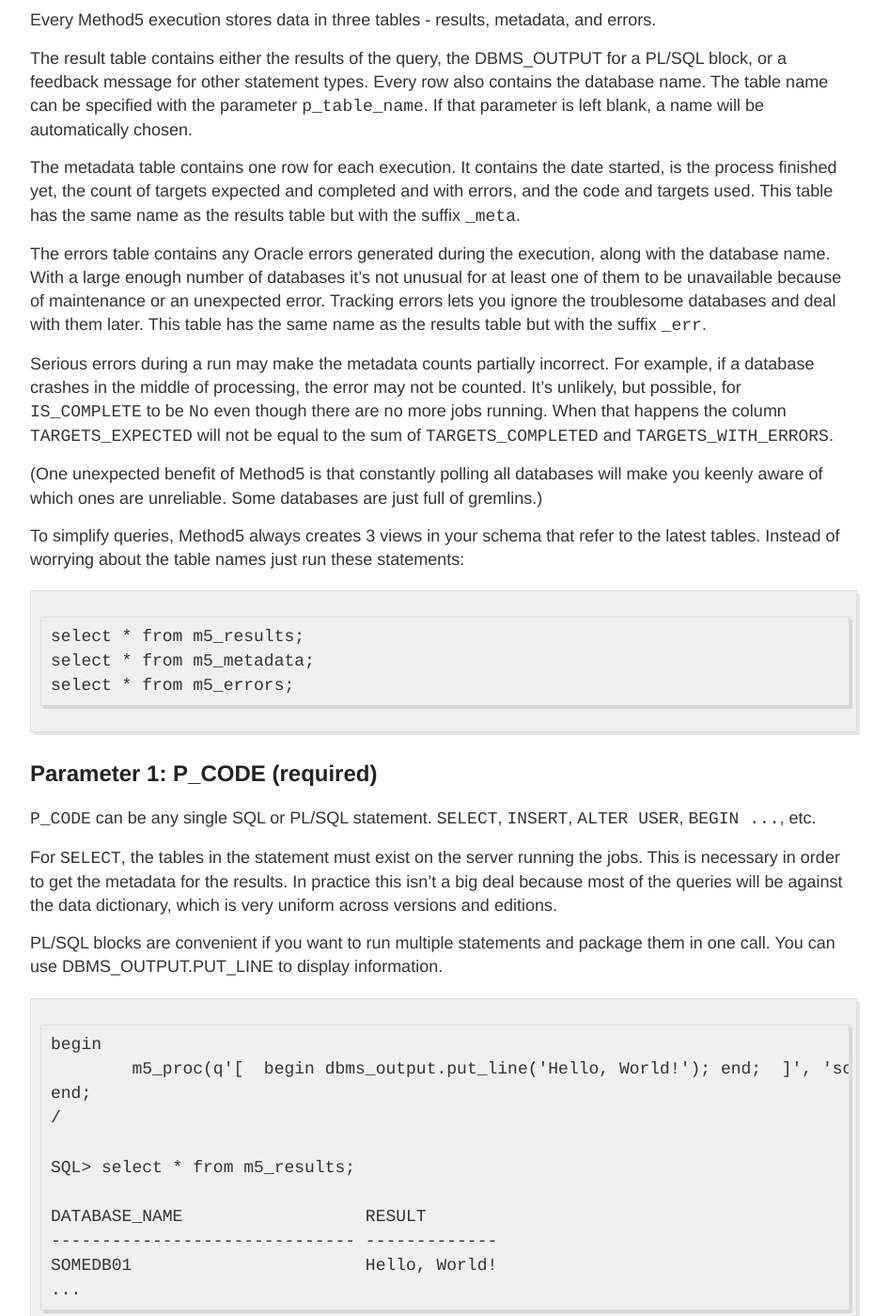
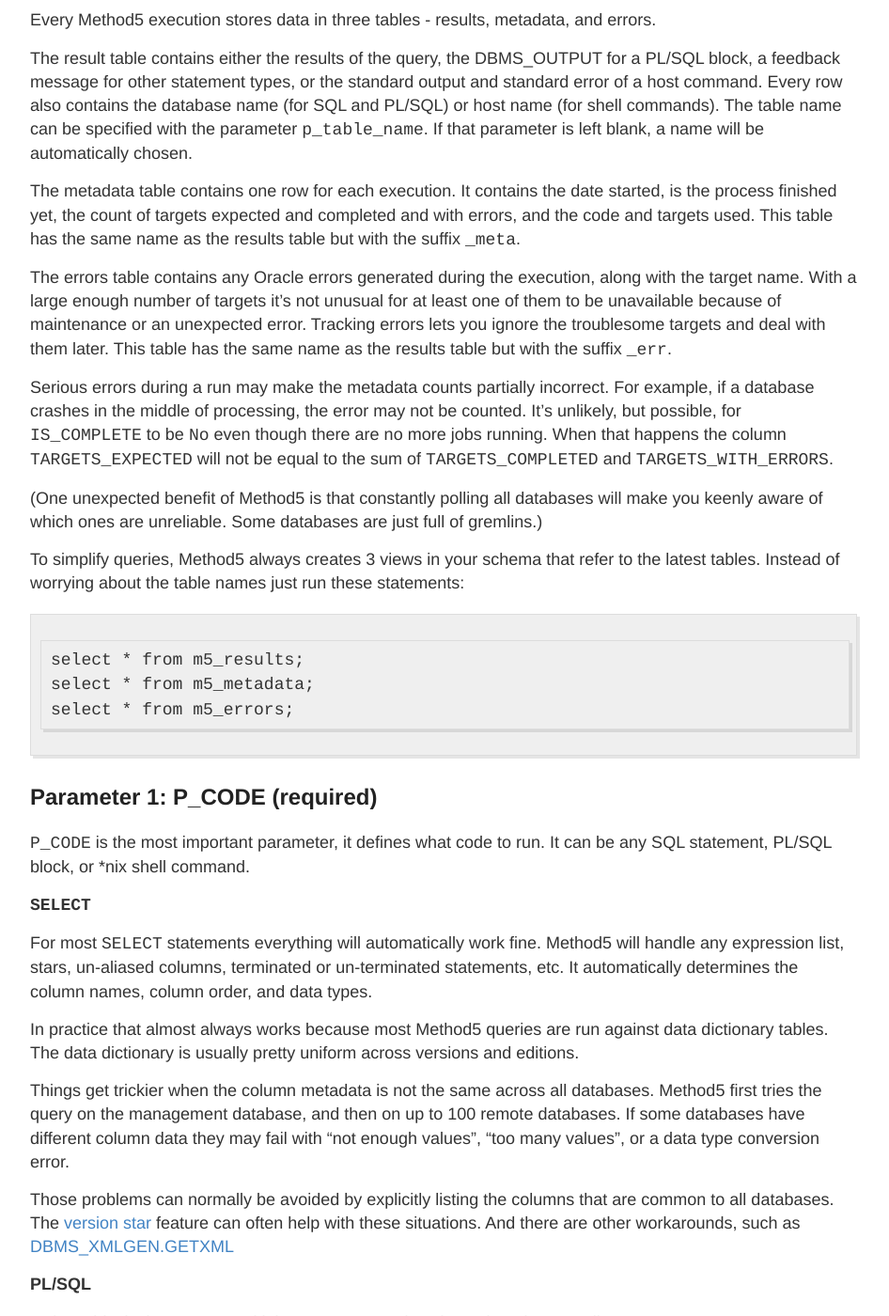
Before and after one commit to method5/method5.github.io, a Jekyll site: the page built from user_guide.md, in a window 1280 px wide and 1400 px high, scrolled down 3513 px. Shown: the whole window at 94% size, without its empty margins (168-1114 px from the left). Built offline with Jekyll 4.4.1, drawn with Linux system fonts in a browser that asks for light colours; some of the changed text lies outside the part shown.

Commit message:
Added shell script feature, other minor cleanup.

```diff
--- a/user_guide.md
+++ b/user_guide.md
@@ -36,7 +36,7 @@ title: Method5 User Guide
 
 ## Introduction to Method5
 
-Method5 extends Oracle SQL to allow parallel remote execution.  It lets administrators easily run SQL statements quickly and securely on hundreds of databases.
+Method5 extends Oracle SQL to allow parallel remote execution.  It lets administrators easily run SQL statements, PL/SQL blocks, and Unix shell commands quickly and securely on hundreds of databases.
 
 Running statements simultaneously on all your databases can be as easy as this:  `select * from table(m5('select * from dual'));`  Statements are processed in parallel and will start returning relational data in seconds.  The program works in any SQL IDE and users do not need to worry about agents, plugins, or configuration files.
 
@@ -58,11 +58,11 @@ With Method5 you will be able to perform some administration tasks orders of mag
 
 ## Feature Summary
 
-Method5 can be called as a function, `M5`, or a procedure, `M5_PROC`.  Each run creates three tables  to hold the results, metadata, and errors.  Those tables can be referenced using the views M5_RESULTS, M5_METADATA, and M5_ERRORS.
+Method5 can be called as a function, `M5`, or a procedure, `M5_PROC`.  Each run creates three tables to hold the results, metadata, and errors.  Those tables can be referenced using the views M5_RESULTS, M5_METADATA, and M5_ERRORS.
 
 Method5 parameters (the function version supports P_CODE, P_TARGETS, and P_RUN_AS_SYS):
 
-* P_CODE (required) - Any SQL or PL/SQL statement.
+* P_CODE (required) - Any SQL statement, PL/SQL statement, or Linux/Unix shell script.
 * P_TARGETS (optional, defaults to all databases) - Can be either a comma-separated list (of database names, hosts, lifecycles, or lines of business) or a query that returns database names.
 * P_TABLE_NAME (optional, defaults to auto-generated name) - The base name for the results, _META, and _ERR tables.
 * P_TABLE_EXISTS_ACTION (optional, defaults to ERROR) - One of ERROR, APPEND, DELETE, or DROP.
@@ -125,11 +125,11 @@ Use the `q'[` syntax to embed SQL statements without needing to escape quotation
 
 Every Method5 execution stores data in three tables - results, metadata, and errors.
 
-The result table contains either the results of the query, the DBMS_OUTPUT for a PL/SQL block, or a feedback message for other statement types.  Every row also contains the database name.  The table name can be specified with the parameter `p_table_name`.  If that parameter is left blank, a name will be automatically chosen.
+The result table contains either the results of the query, the DBMS_OUTPUT for a PL/SQL block, a feedback message for other statement types, or the standard output and standard error of a host command.  Every row also contains the database name (for SQL and PL/SQL) or host name (for shell commands).  The table name can be specified with the parameter `p_table_name`.  If that parameter is left blank, a name will be automatically chosen.
 
 The metadata table contains one row for each execution.  It contains the date started, is the process finished yet, the count of targets expected and completed and with errors, and the code and targets used.  This table has the same name as the results table but with the suffix `_meta`.
 
-The errors table contains any Oracle errors generated during the execution, along with the database name.  With a large enough number of databases it's not unusual for at least one of them to be unavailable because of maintenance or an unexpected error.  Tracking errors lets you ignore the troublesome databases and deal with them later.  This table has the same name as the results table but with the suffix `_err`.
+The errors table contains any Oracle errors generated during the execution, along with the target name.  With a large enough number of targets it's not unusual for at least one of them to be unavailable because of maintenance or an unexpected error.  Tracking errors lets you ignore the troublesome targets and deal with them later.  This table has the same name as the results table but with the suffix `_err`.
 
 Serious errors during a run may make the metadata counts partially incorrect.  For example, if a database crashes in the middle of processing, the error may not be counted.  It's unlikely, but possible, for `IS_COMPLETE` to be `No` even though there are no more jobs running.  When that happens the column `TARGETS_EXPECTED` will not be equal to the sum of `TARGETS_COMPLETED` and `TARGETS_WITH_ERRORS`.
 
@@ -146,11 +146,21 @@ To simplify queries, Method5 always creates 3 views in your schema that refer to
 
 ## Parameter 1: P_CODE (required)
 
-`P_CODE` can be any single SQL or PL/SQL statement.  `SELECT`, `INSERT`, `ALTER USER`, `BEGIN ...`, etc.
+`P_CODE` is the most important parameter, it defines what code to run.  It can be any SQL statement, PL/SQL block, or *nix shell command.
 
-For `SELECT`, the tables in the statement must exist on the server running the jobs.  This is necessary in order to get the metadata for the results.  In practice this isn't a big deal because most of the queries will be against the data dictionary, which is very uniform across versions and editions.
+**`SELECT`**
 
-PL/SQL blocks are convenient if you want to run multiple statements and package them in one call.  You can use DBMS_OUTPUT.PUT_LINE to display information.
+For most `SELECT` statements everything will automatically work fine.  Method5 will handle any expression list, stars, un-aliased columns, terminated or un-terminated statements, etc.  It automatically determines the column names, column order, and data types.
+
+In practice that almost always works because most Method5 queries are run against data dictionary tables.  The data dictionary is usually pretty uniform across versions and editions.
+
+Things get trickier when the column metadata is not the same across all databases.  Method5 first tries the query on the management database, and then on up to 100 remote databases.  If some databases have different column data they may fail with "not enough values", "too many values", or a data type conversion error.
+
+Those problems can normally be avoided by explicitly listing the columns that are common to all databases.  The [version star](#version_star) feature can often help with these situations.  And there are other workarounds, such as [DBMS_XMLGEN.GETXML](#dbms_xmlgen.getxml)
+
+**PL/SQL**
+
+PL/SQL blocks let you run multiple statements and package them in one call.  Use `DBMS_OUTPUT.PUT_LINE` to display information.
 
 	begin
 		m5_proc(q'[  begin dbms_output.put_line('Hello, World!'); end;  ]', 'somedb%');
@@ -164,7 +174,9 @@ PL/SQL blocks are convenient if you want to run multiple statements and package
 	SOMEDB01                       Hello, World!
 	...
 
-DML, DDL, and other statement types will return a message similar to their SQL*Plus feedback message.
+**DDL, DML, System Control**
+
+Commands like `DROP`, `INSERT`, or `ALTER SYSTEM` will return a message identical to the SQL*Plus feedback message.  (But Method5 does not use SQL*Plus.)
 
 	SQL> select * from table(m5('alter user jheller profile some_profile'));
 
@@ -172,6 +184,36 @@ DML, DDL, and other statement types will return a message similar to their SQL*P
 	------------------------------ -------------
 	SOMEDB01                       User altered.
 	...
+
+**Shell Command**
+
+Linux or Unix shell commands and scripts must start with a shebang.  For example:
+
+	begin
+		m5_proc(
+			p_code => '#!/bin/sh
+				uptime
+			',
+			p_targets => 'dev'
+		);
+	end;
+	/
+
+	SQL> select * from m5_results;
+
+	HOST_NAME  LINE_NUMBER OUTPUT
+	---------  ----------- ------------------------------------------------------------------------
+	dev1                 1   3:29am  up 39 day(s),  7:12,  0 users,  load average: 2.34, 2.04, 1.79
+	dev2                 1  03:28:09 up 73 days, 15:08,  0 users,  load average: 0.00, 0.03, 0.05
+	dev3                 1   3:29am  up 39 day(s), 10:54,  0 users,  load average: 0.41, 0.41, 0.42
+	...
+
+There are some limitations when running shell commands.  Method5 is great at running small commands for rapid troubleshooting and fixes.  But it is not meant to be a full operating system deployment tool like Fabric, Salt, or Ansible.
+
+- Shell commands require a running Oracle database.  This means your scripts cannot shutdown and startup databases, which means this feature can't be used for patching and upgrades.
+- Shell commands are always run as the user that installed the Oracle software.
+- $HOME and "~" do not work.  The path to the Oracle user and software home must be hard-coded.
+- Shell commands run once per host, not once per-database.  This is almost always what you want to do, but in a few rare cases it would be nice to run once for each database.
 
 
 <a name="parameter_p_targets"/>
@@ -226,12 +268,14 @@ Method5 will generate the error ORA-20404 if the target list does not match any
 	end;
 	/
 
+For shell scripts `P_TARGETS` identifies which host to run the script on.
+
 
 <a name="parameter_p_table_name"/>
 
 ## Parameter 3: P_TABLE_NAME (optional)
 
-`P_TABLE_NAME` specifies the table name to store the results.  Tables with the suffixes `_meta` and `_err` will also be created to store the metadata and errors.
+`P_TABLE_NAME` specifies the table name to store the results.  Tables with the suffixes `_meta` and `_err` are created to store the metadata and errors.
 
 If this parameter is not specified then a sequence will be used to generate a unique name.  If the sequence is used, all but the last of those temporary tables will be dropped by a nightly job.
 
@@ -324,7 +368,7 @@ The below code reads the latest patch from each database.  Due to an Oracle bug
 			p_code                 => q'[
 				--Get patch data from any version of Oracle.
 				--Due to bug 25269268 the table DBA_REGISTRY_HISTORY is not populated in 12c.
-				--To workaround this we must query the 12c-only table DBA_REGISTRY_SQLPATCH.
+				--To work around this we must query the 12c-only table DBA_REGISTRY_SQLPATCH.
 				--That requires using DBMS_XMLGEN.GETXML which can handle non-existing objects.
 
 				--11g table always exists, but may be empty in 12c.
@@ -470,8 +514,7 @@ Here are a few examples of ways that Method5 is already used:
 
 There are a few DBA tasks that Method5 cannot fully automate.  However, Method5 can still assist with these tasks.
 
-* Upgrading and Patching - These tasks need to be handled by a specialized tool; or they may be too fragile to automate at all.  Method5 can still help you verify the database state after patches and upgrades.
-* Host actions - Activities like installing software and starting a database won't work since Method5 only exists inside a database.  Method5 can still be used to check the status afterwards.
+* Upgrading and Patching - Method5 can run database and host commands but it requires a running database.  Upgrading and patching requires their own specialized tools.  (And in practice, in most environments those tasks are too fragile to fully automate.)
 * Deployments - Developers will want to use their own specialized tools for this.  But Method5 can help harmonize environments and can compare all objects, in all databases, in a single view.
 
 At least one DBA on your team should use Method5 if your organization is serious about database automation.
```
Also changed, not shown: other parts of user_guide.md (+3 -3 lines).
